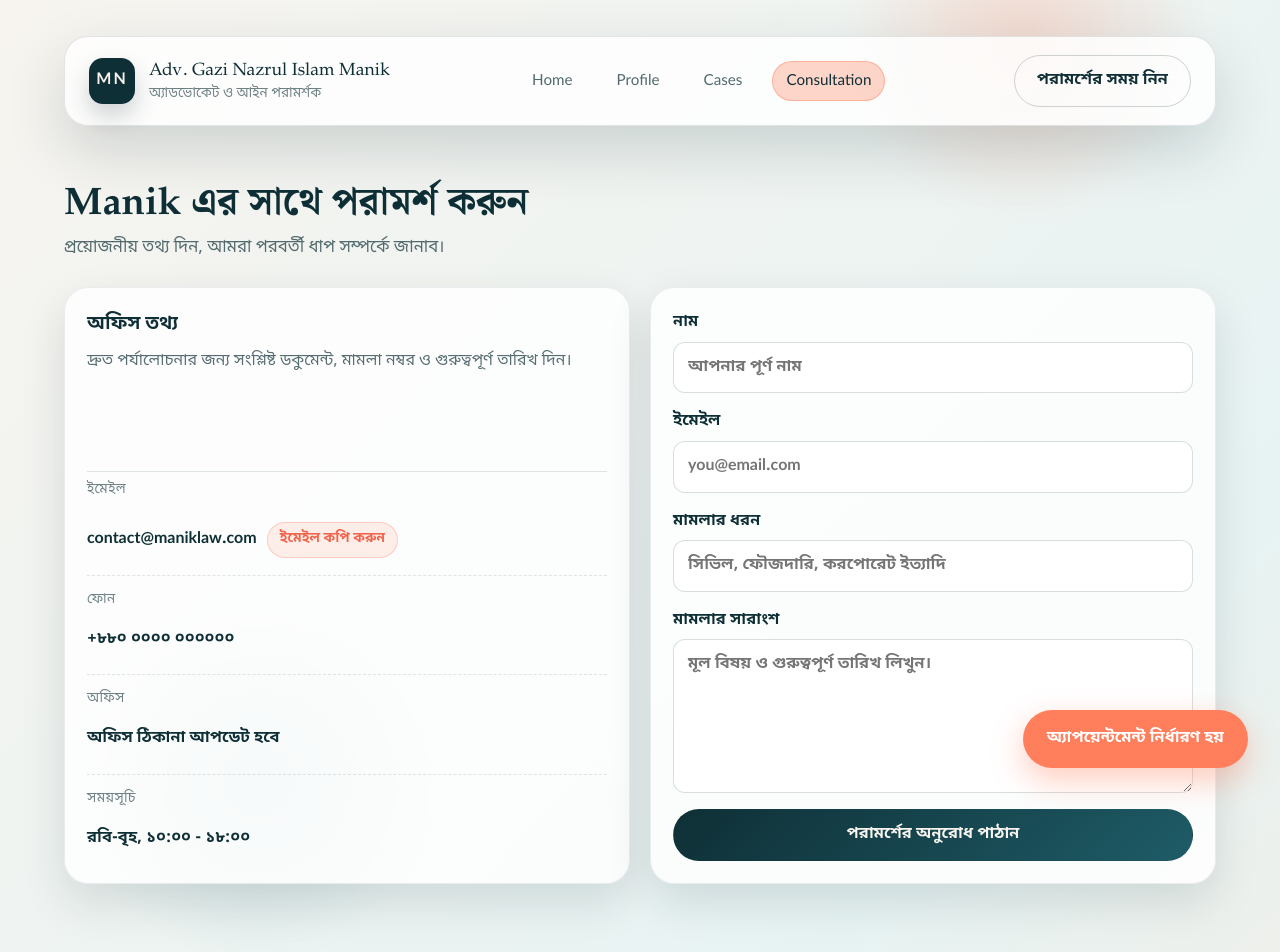
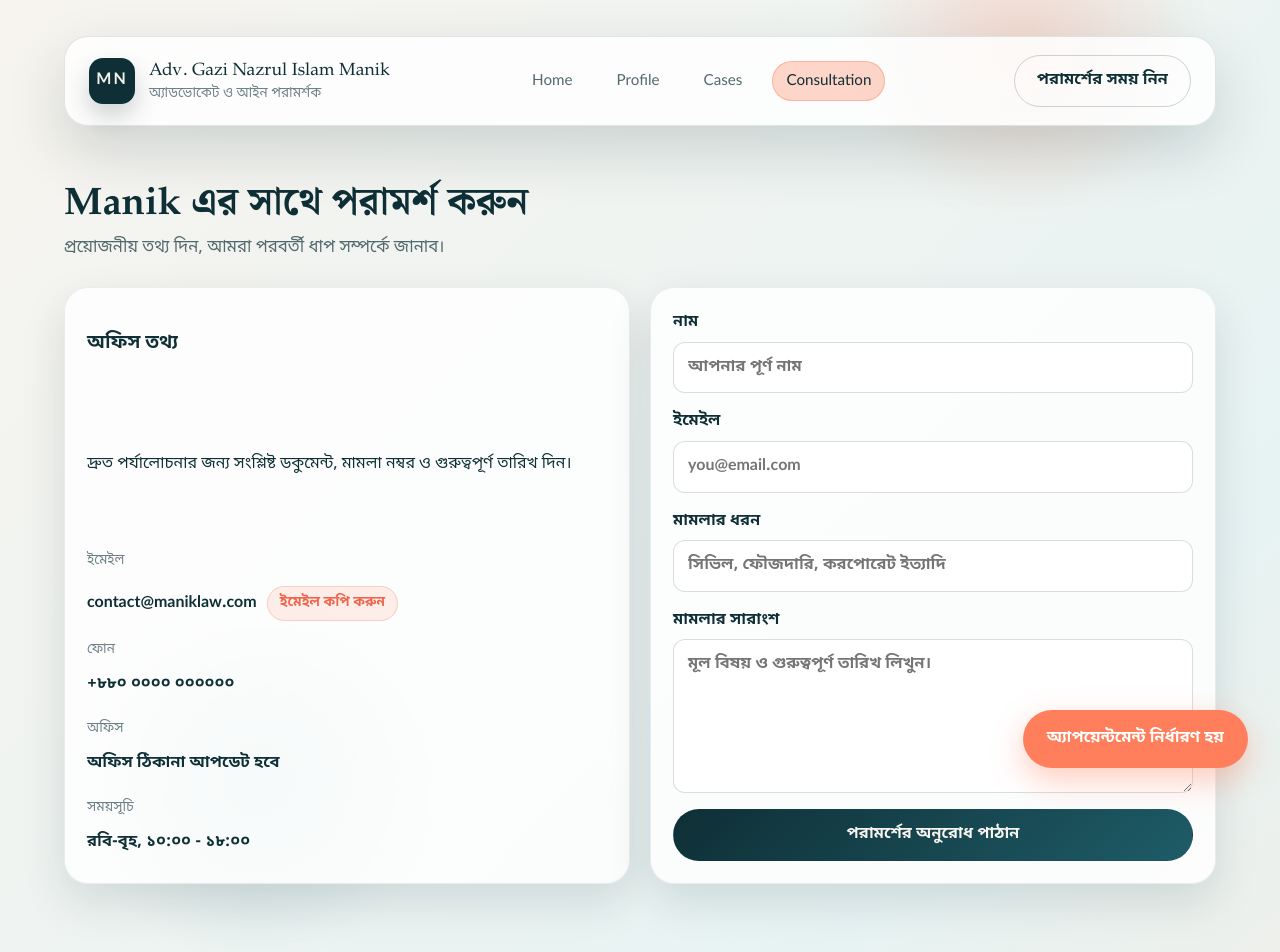
Before and after one commit to HanjalaShihab/Adv, a React (Vite) app: page /contact in a window 1280 px wide. Shown: the top 952 px of the page. Built offline with nearby package versions, Linux system fonts and the light colour scheme; no server answers.

Commit message:
chore: refine contact info layout

```diff
--- a/src/App.css
+++ b/src/App.css
@@ -1280,6 +1280,13 @@
 .contact-value {
   margin: 0;
   font-weight: 600;
+}
+
+.office-email {
+  display: flex;
+  flex-wrap: wrap;
+  align-items: center;
+  gap: 10px;
 }
 
 .form {
--- a/src/pages/Contact.jsx
+++ b/src/pages/Contact.jsx
@@ -42,35 +42,33 @@ function Contact() {
           </p>
         </div>
         <div className="contact-grid">
-          <div className="contact-card office-panel">
-            <div className="office-panel-header">
-              <h3>অফিস তথ্য</h3>
-              <p>
-                দ্রুত পর্যালোচনার জন্য সংশ্লিষ্ট ডকুমেন্ট, মামলা নম্বর ও গুরুত্বপূর্ণ
-                তারিখ দিন।
-              </p>
-            </div>
-            <div className="office-panel-list">
-              <div className="office-row email-row">
-                <span className="office-label">ইমেইল</span>
+          <div className="contact-card">
+            <h3>অফিস তথ্য</h3>
+            <p>
+              দ্রুত পর্যালোচনার জন্য সংশ্লিষ্ট ডকুমেন্ট, মামলা নম্বর ও গুরুত্বপূর্ণ
+              তারিখ দিন।
+            </p>
+            <div className="contact-stack">
+              <div className="contact-info">
+                <p className="contact-label">ইমেইল</p>
                 <div className="office-email">
-                  <span className="office-value">{contactInfo.email}</span>
+                  <p className="contact-value">{contactInfo.email}</p>
                   <button type="button" className="office-link" onClick={handleCopy}>
                     ইমেইল কপি করুন
                   </button>
                 </div>
               </div>
-              <div className="office-row">
-                <span className="office-label">ফোন</span>
-                <span className="office-value">{contactInfo.phone}</span>
+              <div className="contact-info">
+                <p className="contact-label">ফোন</p>
+                <p className="contact-value">{contactInfo.phone}</p>
               </div>
-              <div className="office-row">
-                <span className="office-label">অফিস</span>
-                <span className="office-value">{contactInfo.office}</span>
+              <div className="contact-info">
+                <p className="contact-label">অফিস</p>
+                <p className="contact-value">{contactInfo.office}</p>
               </div>
-              <div className="office-row">
-                <span className="office-label">সময়সূচি</span>
-                <span className="office-value">{contactInfo.hours}</span>
+              <div className="contact-info">
+                <p className="contact-label">সময়সূচি</p>
+                <p className="contact-value">{contactInfo.hours}</p>
               </div>
             </div>
           </div>
```
